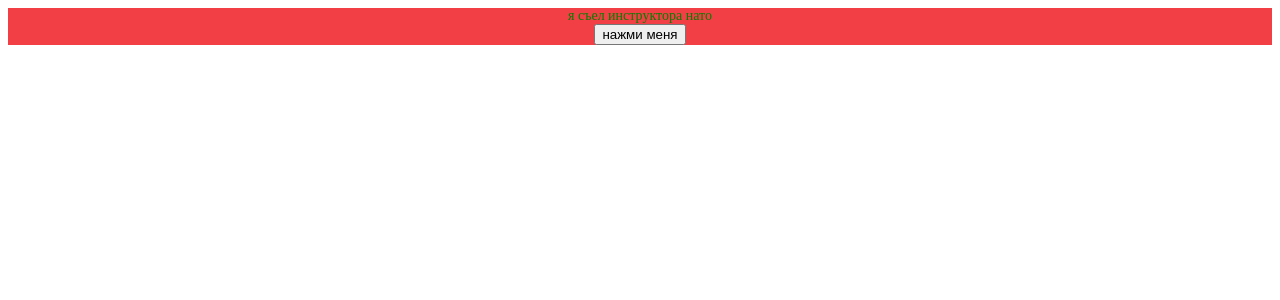
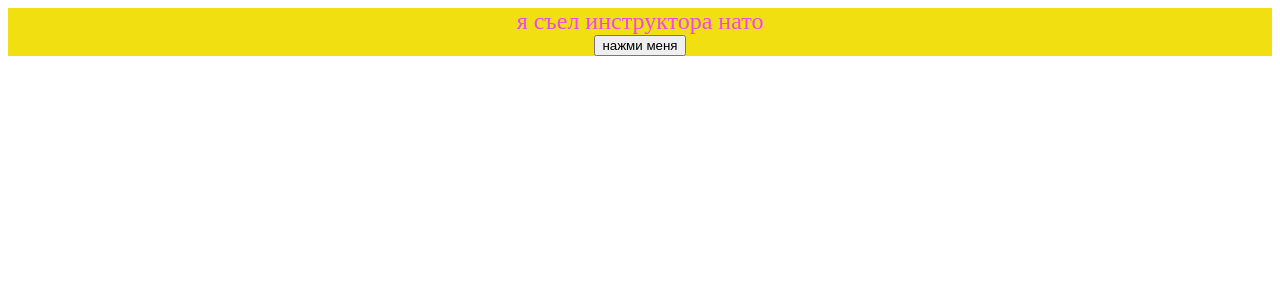
Before and after one commit to Valdemardelius/boss-of-gym, a Gatsby app: page / in a window 1280 px wide. Shown: the top 300 px of the page. Built offline with nearby package versions, Linux system fonts and the light colour scheme.

Commit message:
fifth commit
finished with box
added styles to the button, and cosmetic code fixes

```diff
--- a/components/box/styled.js
+++ b/components/box/styled.js
@@ -1,4 +1,5 @@
 import styled from "styled-components";
+import globalColors from "../utils/color";
 const StyledBox = styled.div`
   display: flex;
   flex-direction: ${(props) => props.flexDirection || "row"};
@@ -6,8 +7,9 @@
   justify-content: ${(props) => props.justifyContent || "stretch"};
   flex-wrap: ${(props) => props.flexWrap || "nowrap"};
   align-content: ${(props) => props.alignContent || "normal"};
-background: ${(props) => props.background || "#ffffff"};
+  background: ${(props) => props.background || globalColors.black};
   border: ${(props) => props.border || "none"};
-outline: none;
-`
-export default StyledBox
+  outline: ${(props) => props.outline || "none"};
+  white-space: ${(props) => props.whiteSpace || "normal"};
+`;
+export default StyledBox;
--- a/components/button/styled.js
+++ b/components/button/styled.js
@@ -1,4 +1,12 @@
 import styled from "styled-components";
-const StyledButton = styled.button``
+
+const StyledButton = styled.button`
+  white-space: ${(props) => props.whiteSpace || "normal"};
+  outline: ${(props) => props.outline || "none"};
+  box-sizing: ${(props) => props.boxSizing || "border-box"};
+  letter-spacing: ${(props) => props.letterspacing || "normal"};
+  border-color: ${(props) => props.borderColor || "none"};
+  border-radius: ${(props) => props.borderRadius || "none"};
+`;
 
 export default StyledButton;
--- a/components/text/styled.js
+++ b/components/text/styled.js
@@ -1,8 +1,11 @@
 import styled from "styled-components";
+import globalColors from "../utils/color";
 const StyledText = styled.span`
-color: ${(props) => props.color || "#000000"};
-font-size: ${(props) => props.fontSize || "14px"};
-font-weight: ${(props) => props. fontWeight || "normal"}
-`
+  color: ${(props) => props.color || globalColors.black};
+  font-size: ${(props) => props.fontSize || "14px"};
+  font-weight: ${(props) => props.fontWeight || "normal"};
+  line-height: ${(props) => props.lineHeight || "normal"};
+  text-align: ${(props) => props.textAlign || "start"};
+`;
 
 export default StyledText;
--- a/components/utils/color.js
+++ b/components/utils/color.js
@@ -1,5 +1,7 @@
 const globalColors = {
   white: "#ffffff",
+
+  black: "#000000",
 
   gray: "#333",
   grayMain: "#444444",
--- a/src/pages/index.js
+++ b/src/pages/index.js
@@ -14,10 +14,12 @@
         justifyContent="flex-end"
         flexWrap="nowrap"
         alignContent="central"
-        background="#f23f45"
+        background="#f2df12"
       >
         <Button onClick={onCLickButton}>нажми меня</Button>
-        <Text color="green">я съел инструктора нато</Text>
+        <Text color="#f345f2" fontSize="24px" fontWeight="500">
+          я съел инструктора нато
+        </Text>
       </Box>
     </div>
   );
```
Also changed, not shown: components/box/index.js (+4 -8 lines), components/button/index.js (+3 -8 lines), components/text/index.js (+2 -6 lines), components/utils/media.js (indentation only). Lines whose indentation alone changed are shown as unchanged.
